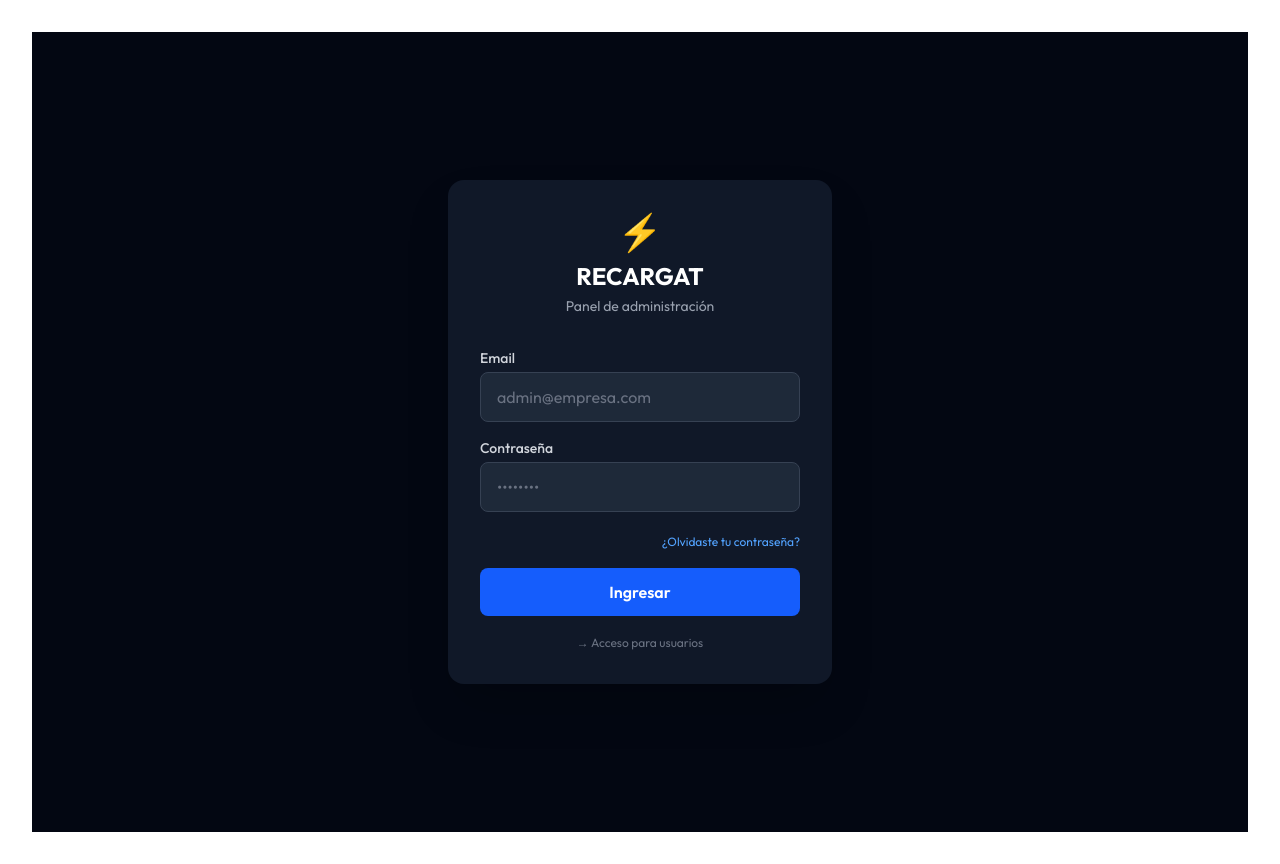
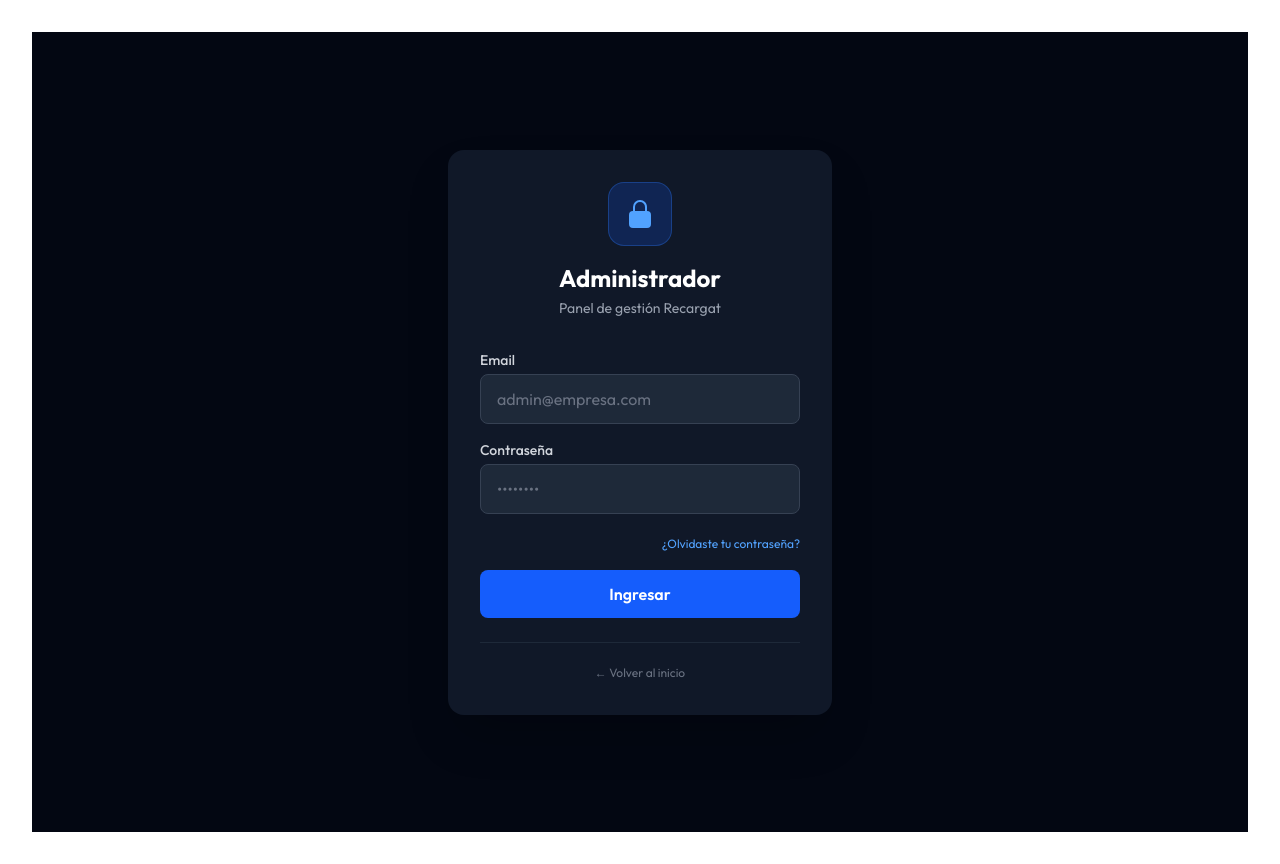
Before and after one commit to crisenri92/ev-charging-admin, a Next.js app: page /login in a window 1280 px wide. Built offline with nearby package versions, Linux system fonts and the light colour scheme.

Commit message:
Update page.tsx

```diff
--- a/src/app/login/page.tsx
+++ b/src/app/login/page.tsx
@@ -33,9 +33,13 @@ export default function LoginPage() {
     <div className="min-h-screen bg-gray-950 flex items-center justify-center p-4">
       <div className="bg-gray-900 rounded-2xl shadow-2xl p-8 w-full max-w-sm">
         <div className="text-center mb-8">
-          <span className="text-4xl">⚡</span>
-          <h1 className="text-2xl font-bold text-white mt-2">RECARGAT</h1>
-          <p className="text-gray-400 text-sm mt-1">Panel de administración</p>
+          <div className="inline-flex items-center justify-center w-16 h-16 rounded-2xl bg-blue-600/20 border border-blue-500/30 mb-4">
+            <svg xmlns="http://www.w3.org/2000/svg" viewBox="0 0 24 24" fill="currentColor" className="w-8 h-8 text-blue-400">
+              <path fillRule="evenodd" d="M12 1.5a5.25 5.25 0 00-5.25 5.25v3a3 3 0 00-3 3v6.75a3 3 0 003 3h10.5a3 3 0 003-3v-6.75a3 3 0 00-3-3v-3c0-2.9-2.35-5.25-5.25-5.25zm3.75 8.25v-3a3.75 3.75 0 10-7.5 0v3h7.5z" clipRule="evenodd" />
+            </svg>
+          </div>
+          <h1 className="text-2xl font-bold text-white">Administrador</h1>
+          <p className="text-gray-400 text-sm mt-1">Panel de gestión Recargat</p>
         </div>
         <form onSubmit={handleSubmit} className="space-y-4">
           <div>
@@ -61,11 +65,11 @@ export default function LoginPage() {
             {loading ? 'Ingresando...' : 'Ingresar'}
           </button>
         </form>
-        <p className="text-center text-sm text-gray-500 mt-4">
-          <Link href="/mobile/login" className="text-gray-500 hover:underline text-xs">
-            → Acceso para usuarios
+        <div className="mt-6 pt-4 border-t border-gray-800 text-center">
+          <Link href="/" className="text-xs text-gray-500 hover:text-gray-400 transition-colors">
+            ← Volver al inicio
           </Link>
-        </p>
+        </div>
       </div>
     </div>
   )
```
